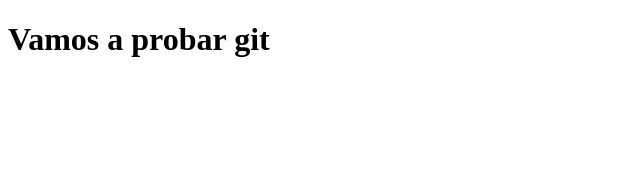
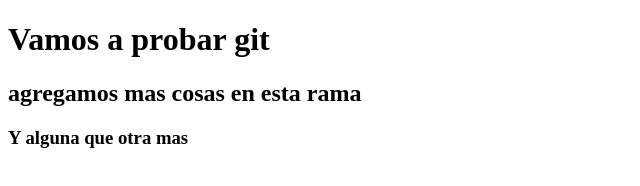
Before and after one commit to charlysperanza/hoalMundo, a plain HTML site: page index.html in a window 1280 px wide. Shown: the whole page, without its empty margins (0-640 px from the left). Drawn offline with Linux system fonts and the light colour scheme.

Commit message:
Update index.html

```diff
--- a/index.html
+++ b/index.html
@@ -5,5 +5,7 @@
 </head>
 <body>
 	<h1> Vamos a probar git</h1>
+	<h2> agregamos mas cosas en esta rama </h2>
+	<h3>Y alguna que otra mas</h3>
 </body>
 </html>
```
